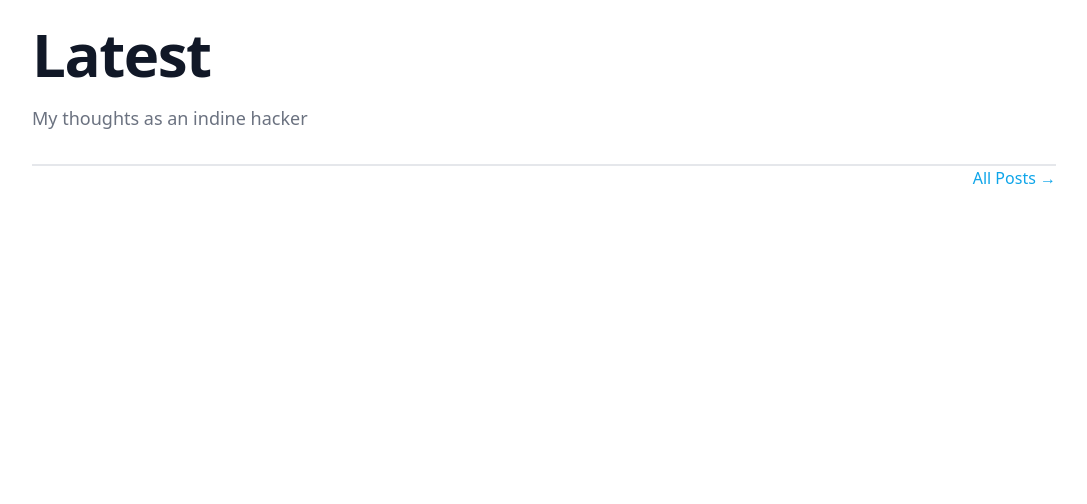
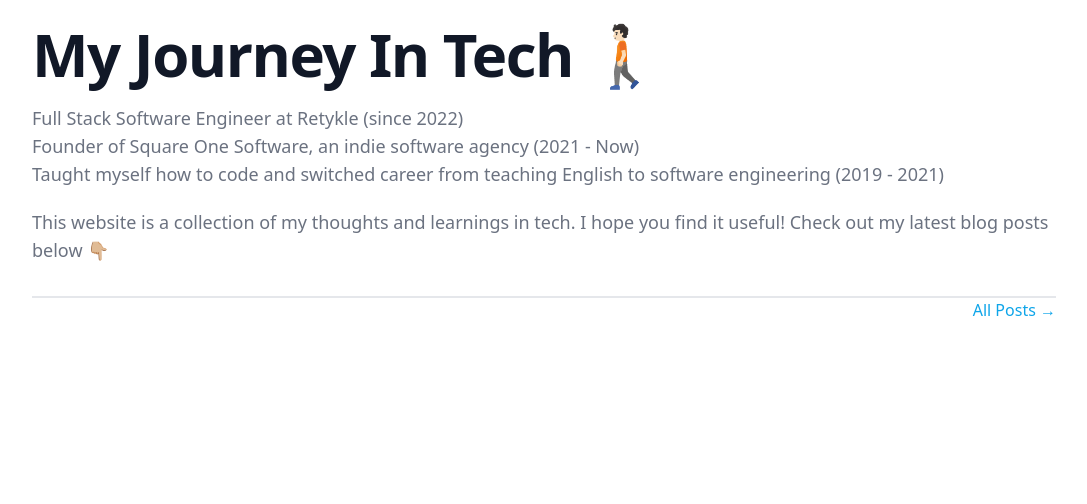
Before and after one commit to louiskwt/lt_page, a Django app: page / in a window 1280 px wide. Shown: the part 112-616 px from the top of the page, without its empty margins (96-1183 px from the left). Run offline with Django 4.2, Linux system fonts and the light colour scheme; data that the repository does not hold is empty; style sheets or scripts are compiled from the project's sources.

Commit message:
updated copy about me

```diff
--- a/templates/home.html
+++ b/templates/home.html
@@ -4,8 +4,13 @@
 {% block content %}
 <div class="divide-y divide-gray-200 border-b-2">
   <div class="space-y-2 pb-8 pt-6 md:space-y-5 border-solid">
-    <h1 class="text-3xl font-extrabold leading-9 tracking-tight text-gray-900 sm:text-4xl sm:leading-10 md:text-6xl md:leading-14">Latest</h1>
-    <p class="text-lg leading-7 text-gray-500">My thoughts as an indine hacker</p>
+    <h1 class="text-3xl font-extrabold leading-9 tracking-tight text-gray-900 sm:text-4xl sm:leading-10 md:text-6xl md:leading-14">My Journey In Tech 🚶🏻</h1>
+    <ul class="text-lg leading-7 text-gray-500">
+      <li>Full Stack Software Engineer at Retykle (since 2022)</li>
+      <li>Founder of Square One Software, an indie software agency (2021 - Now)</li>
+      <li>Taught myself how to code and switched career from teaching English to software engineering (2019 - 2021)</li>
+    </ul>
+    <p class="text-lg leading-7 text-gray-500">This website is a collection of my thoughts and learnings in tech. I hope you find it useful! Check out my latest blog posts below 👇🏼</p>
   </div>
 </div>
 <!-- Blog Lists -->
```
